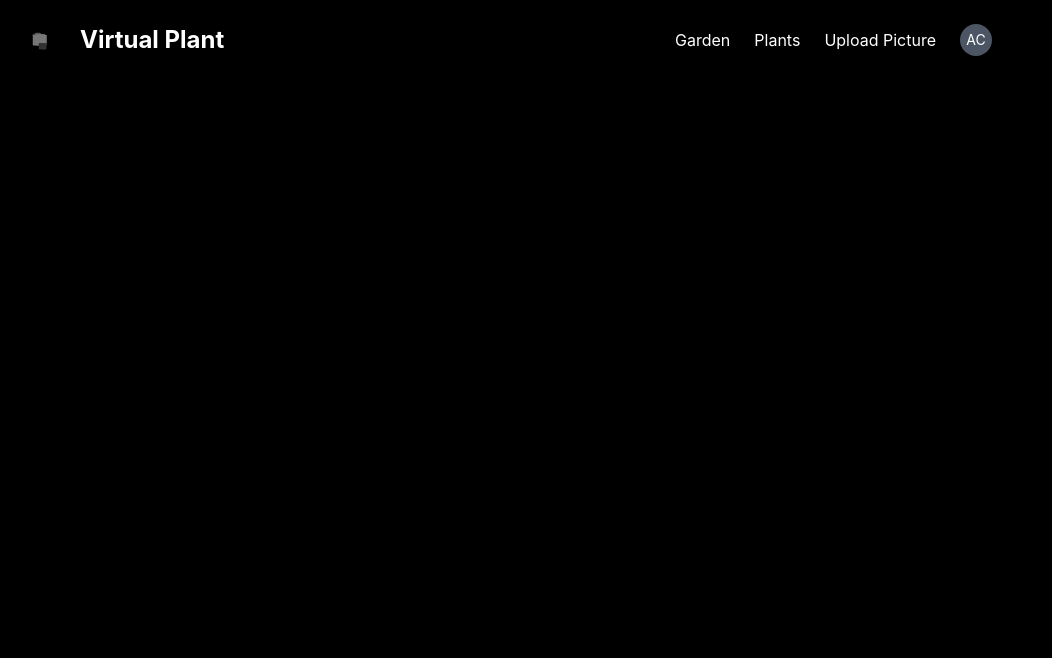
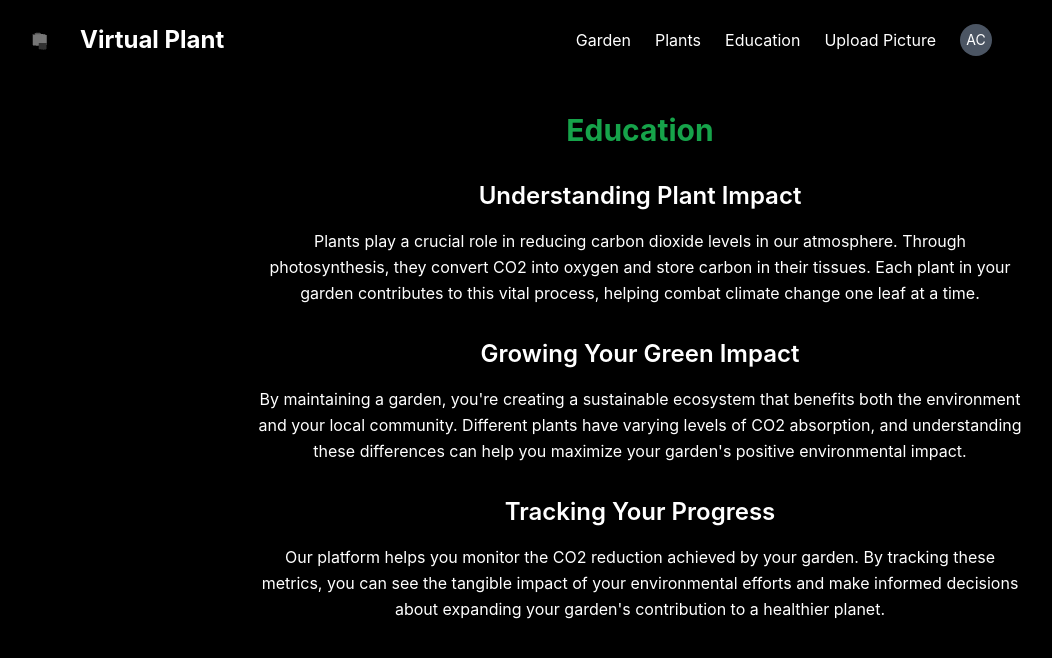
Before and after one commit to dwu006/scuhacks, a React (Vite) app in the folder scuhacks/: page /education in a window 1280 px wide. Shown: the top 658 px of the page, without its empty margins (0-1052 px from the left). Built offline with nearby package versions, Linux system fonts and the light colour scheme.

Commit message:
edu page

```diff
--- a/scuhacks/src/App.jsx
+++ b/scuhacks/src/App.jsx
@@ -10,6 +10,7 @@ import Upload from './pages/Upload';
 import SignIn from './pages/SignIn';
 import SignUp from './pages/SignUp';
 import Account from './pages/Account.jsx';
+import Education from './pages/Education.jsx';
 
 // Mock data for statistics (replace with real data later)
 const plantStats = {
@@ -300,6 +301,7 @@ function App() {
           <Route path="/plants" element={<Plants />} />
           <Route path="/upload" element={<Upload />} />
           <Route path="/account" element={<Account />} />
+          <Route path="/education" element={<Education />} />
           <Route path="/signup" element={<SignUp />} />
         </Routes>
       </div>
--- a/scuhacks/src/components/Navbar.jsx
+++ b/scuhacks/src/components/Navbar.jsx
@@ -19,6 +19,7 @@ function Navbar() {
         <ul className="flex space-x-6">
           <li><Link to="/garden" className="hover:text-gray-300">Garden</Link></li>
           <li><Link to="/plants" className="hover:text-gray-300">Plants</Link></li>
+          <li><Link to="/education" className="hover:text-gray-300">Education</Link></li>
           <li><Link to="/upload" className="hover:text-gray-300">Upload Picture</Link></li>
         </ul>
         <div className="flex items-center space-x-2 ml-6">
--- /dev/null
+++ b/scuhacks/src/pages/Education.jsx
@@ -0,0 +1,38 @@
+function Education() {
+  return (
+    <div className="container mx-auto px-4 py-8">
+      <h1 className="text-3xl font-bold text-green-600 mb-8 text-center">Education</h1>
+
+      <div className="max-w-3xl mx-auto space-y-8">
+        <section className="text-center">
+          <h2 className="text-2xl font-semibold text-white mb-4">Understanding Plant Impact</h2>
+          <p className="text-white leading-relaxed">
+            Plants play a crucial role in reducing carbon dioxide levels in our atmosphere. Through photosynthesis,
+            they convert CO2 into oxygen and store carbon in their tissues. Each plant in your garden contributes
+            to this vital process, helping combat climate change one leaf at a time.
+          </p>
+        </section>
+
+        <section className="text-center">
+          <h2 className="text-2xl font-semibold text-white mb-4">Growing Your Green Impact</h2>
+          <p className="text-white leading-relaxed">
+            By maintaining a garden, you&apos;re creating a sustainable ecosystem that benefits both the environment
+            and your local community. Different plants have varying levels of CO2 absorption, and understanding
+            these differences can help you maximize your garden&apos;s positive environmental impact.
+          </p>
+        </section>
+
+        <section className="text-center">
+          <h2 className="text-2xl font-semibold text-white mb-4">Tracking Your Progress</h2>
+          <p className="text-white leading-relaxed">
+            Our platform helps you monitor the CO2 reduction achieved by your garden. By tracking these metrics,
+            you can see the tangible impact of your environmental efforts and make informed decisions about
+            expanding your garden&apos;s contribution to a healthier planet.
+          </p>
+        </section>
+      </div>
+    </div>
+  );
+}
+
+export default Education;
--- /dev/null
+++ b/scuhacks/src/utils/calculateCO2.js
@@ -0,0 +1,32 @@
+/**
+ * Calculates the total CO2 reduced from an array of plants
+ * @param {Array} plants - Array of plant objects with co2Reduced property
+ * @returns {Number} - Total CO2 reduced across all plants
+ */
+export const calculateTotalCO2Reduced = (plants) => {
+  if (!Array.isArray(plants)) {
+    return 0;
+  }
+
+  return plants.reduce((total, plant) => {
+    // Check if plant has valid co2Reduced value
+    const co2Value = Number(plant?.co2Reduced) || 0;
+    return total + co2Value;
+  }, 0);
+};
+
+/**
+ * Formats CO2 value to a readable string with units
+ * @param {Number} co2Value - The CO2 value to format
+ * @returns {String} - Formatted CO2 string with units
+ */
+export const formatCO2Value = (co2Value) => {
+  const value = Number(co2Value) || 0;
+
+  if (value >= 1000000) {
+    return `${(value / 1000000).toFixed(2)} tons`;
+  } else if (value >= 1000) {
+    return `${(value / 1000).toFixed(2)} kg`;
+  }
+  return `${value.toFixed(2)} g`;
+};
```
